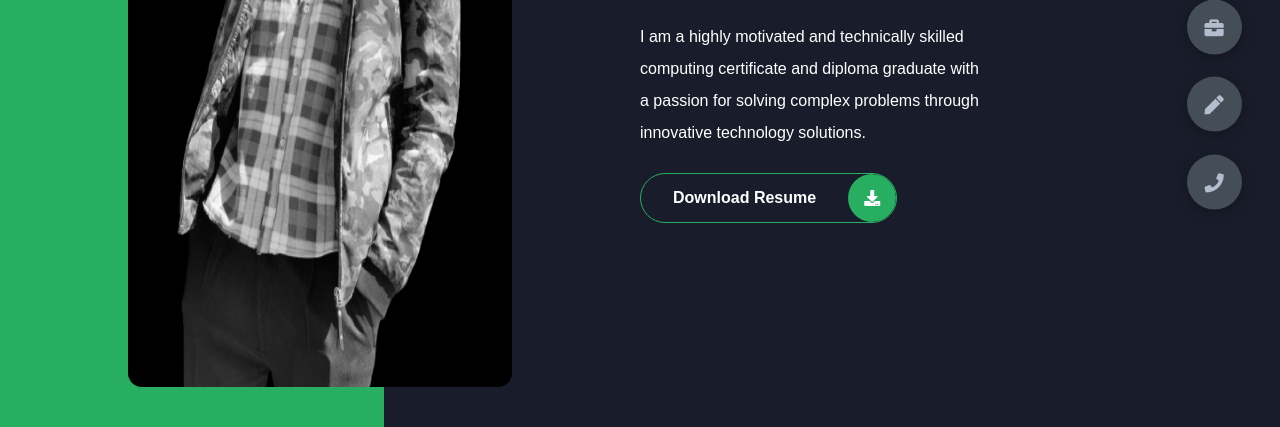
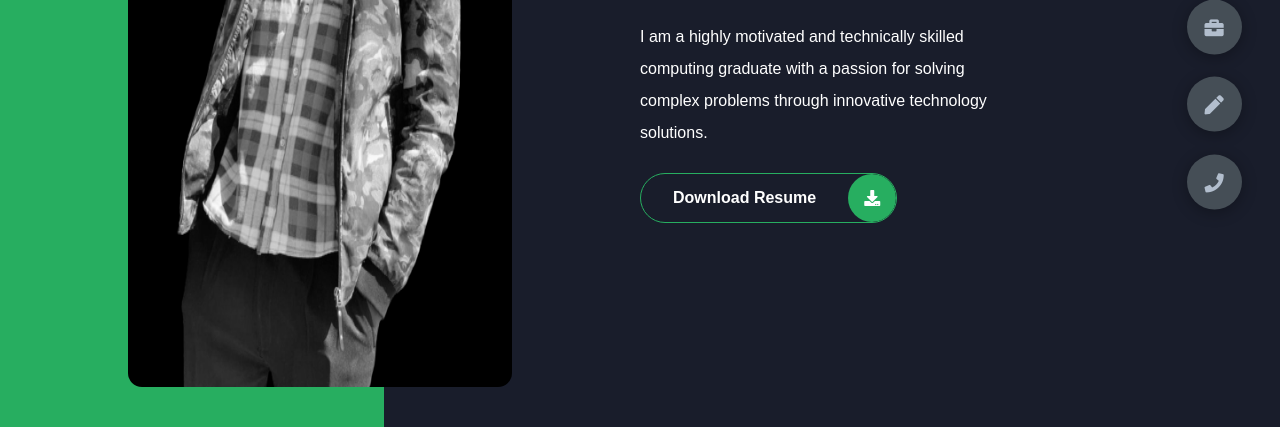
Before and after one commit to paulchai997/portfolio, a plain HTML site: page index.html in a window 1280 px wide. Shown: the part 373-800 px from the top of the page. Drawn offline with Linux system fonts and the light colour scheme.

Commit message:
Update index.html

```diff
--- a/index.html
+++ b/index.html
@@ -29,7 +29,7 @@
 					A Web Developer.
 				</h1>
 				<p>
-					I am a highly motivated and technically skilled computing certificate and diploma graduate with a passion for solving complex problems through innovative technology solutions.
+					I am a highly motivated and technically skilled computing graduate with a passion for solving complex problems through innovative technology solutions.
 				</p>
 				<div class="btn-con">
 				<a href="#" class="main-btn">
```
